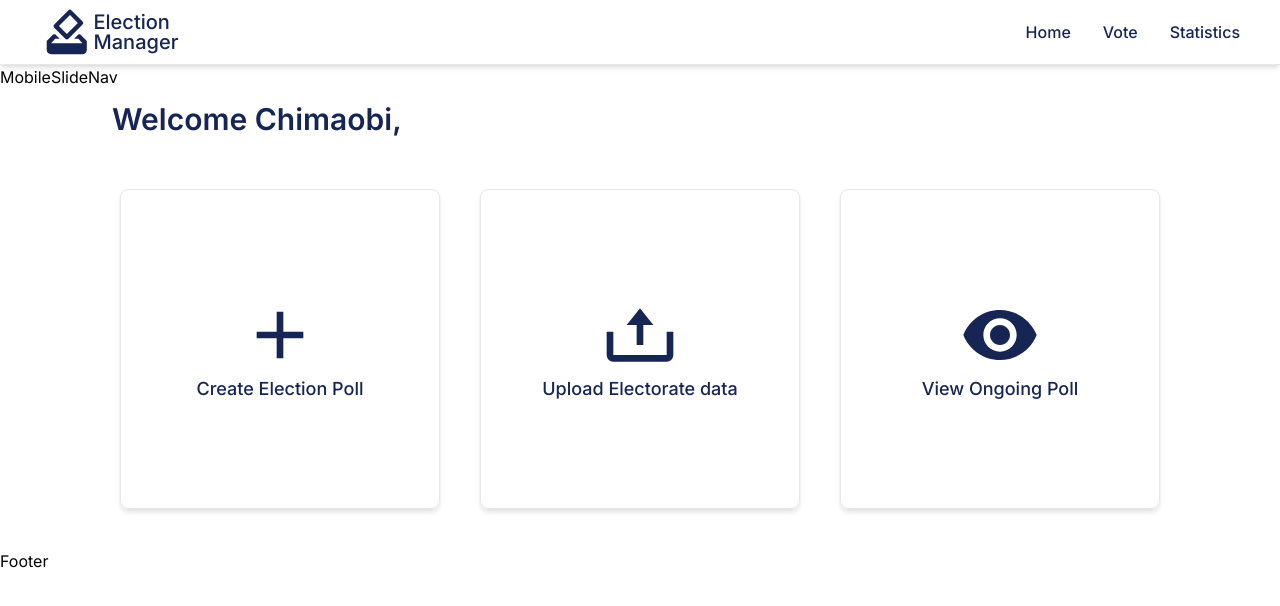
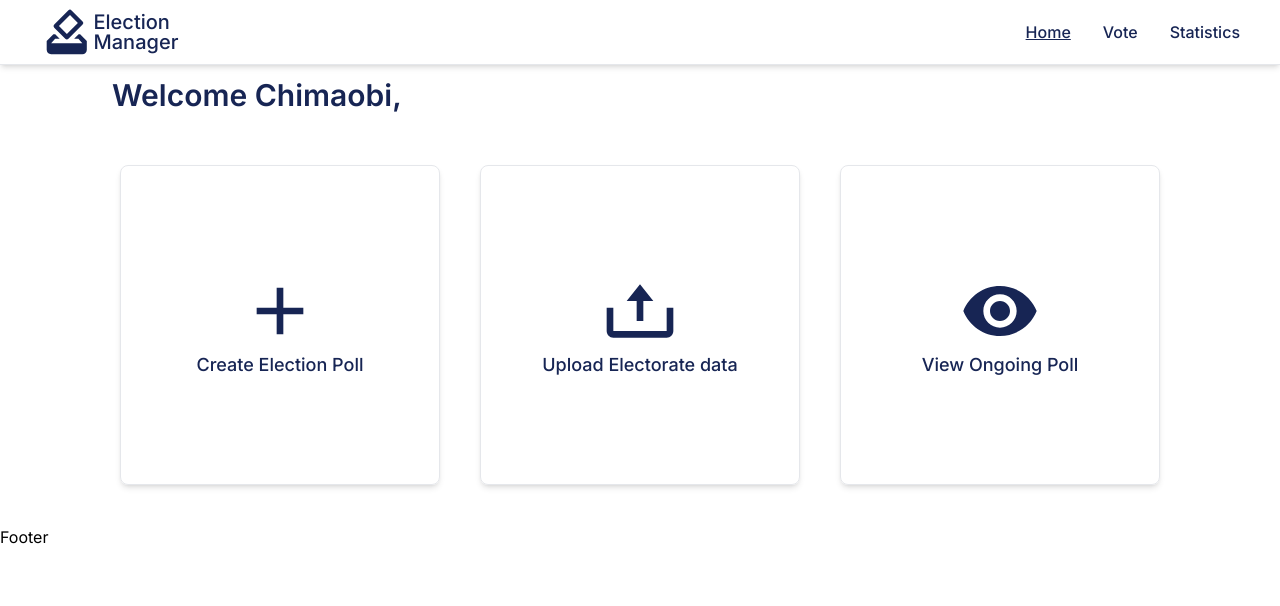
Before and after one commit to Jennifer-tech/Election_Manager, a Next.js app: page / in a window 1280 px wide. Shown: the top 606 px of the page. Built offline with nearby package versions, Linux system fonts and the light colour scheme.

Commit message:
feat/worked on the mobileSlideNav folder

```diff
--- a/app/election-year/page.tsx
+++ b/app/elections/page.tsx
@@ -2,7 +2,7 @@ import { ELECTION_POSITION } from "@/utils/config/urls";
 import Link from "next/link";
 import React from "react";
 
-const ElectionYear = () => {
+const Elections = () => {
   return (
     <div className="flex flex-col mt-10">
       <Link href={ELECTION_POSITION}>
@@ -23,4 +23,4 @@ const ElectionYear = () => {
   );
 };
 
-export default ElectionYear;
+export default Elections;
--- a/components/Navbar/Home/index.tsx
+++ b/components/Navbar/Home/index.tsx
@@ -2,20 +2,23 @@
 
 import { HOME_ROUTE } from "@/utils/config/urls";
 import Link from "next/link";
-import { usePathname, useRouter } from "next/navigation";
+import { usePathname } from "next/navigation";
 import React, { useMemo } from "react";
 
 const Home = () => {
-  const router = useRouter();
   const path = usePathname();
 
   const isActivePath = useMemo(() => {
     return path === HOME_ROUTE;
-  }, [router]);
+  }, [path]);
 
-  return <Link
-  href={HOME_ROUTE}
-  className='text-blue-950'>Home</Link>;
+  return (
+    <Link href={HOME_ROUTE}>
+      <p className={`text-blue-950 nav-link transition-ease ${
+        isActivePath && 'underline underline-offset-3'
+      }`}>Home</p>
+    </Link>
+  );
 };
 
 export default Home;
--- a/components/Navbar/MobileSlideNav/index.tsx
+++ b/components/Navbar/MobileSlideNav/index.tsx
@@ -1,12 +1,47 @@
-import React from 'react'
+// import { useRouter } from 'next/router';
+import Home from '@/app/page';
+import { useRouter } from 'next/navigation';
+import React, { useEffect } from 'react'
+import { MdOutlineClose } from 'react-icons/md';
+import Statistics from '../Statistics';
+import Vote from '../Vote';
 
 type Props = {
   toggle: boolean;
   setToggle: (x: boolean) => void;
 }
 const MobileSlideNav = ({ toggle, setToggle}: Props) => {
+  const router = useRouter();
+
+
+  useEffect(() => {
+    document.addEventListener(
+      "keydown",
+      (e) => e.key === "Escape" && setToggle(false)
+    );
+
+    return () => {
+      document.removeEventListener("keydown", (e) => e.key === "Escape");
+    };
+  }, []);
+
   return (
-    <div>MobileSlideNav</div>
+    <div
+      className={`z-30 sm:hidden flex flex-col p-7 text-shadow-300 justify-between fixed transition-ease bg-white top-0 bottom-0 left-0 ${
+        toggle ? "right-0" : "-translate-x-full"
+      }`}
+    >
+
+      <div className="w-full flex flex-col space-y-10">
+        <MdOutlineClose onClick={() => setToggle(false)} className="w-10 h-10" />
+
+        <div className=" flex flex-col space-y-3">
+          <Home />
+          <Statistics />
+          <Vote />
+        </div>
+      </div>
+    </div>
   )
 }
 
--- a/components/Navbar/Statistics/index.tsx
+++ b/components/Navbar/Statistics/index.tsx
@@ -1,23 +1,26 @@
-import { STATISTICS_ROUTE } from '@/utils/config/urls'
-import Link from 'next/link'
-import { usePathname, useRouter } from 'next/navigation'
-import React, { useMemo } from 'react'
+import { STATISTICS_ROUTE } from "@/utils/config/urls";
+import Link from "next/link";
+import { usePathname } from "next/navigation";
+import React, { useMemo } from "react";
 
 const Statistics = () => {
-    const router = useRouter();
-    const path = usePathname();
+  const path = usePathname();
 
-    const isActivePath = useMemo(() => {
-        return path === STATISTICS_ROUTE;
-      }, [router]);
+  const isActivePath = useMemo(() => {
+    return path === STATISTICS_ROUTE;
+  }, [path]);
+
   return (
-    <Link
-    href={STATISTICS_ROUTE}
-    className='text-blue-950'
-    >
+    <Link href={STATISTICS_ROUTE}>
+      <p
+        className={`text-blue-950 nav-link transition-ease ${
+          isActivePath && "underline underline-offset-3"
+        }`}
+      >
         Statistics
+      </p>
     </Link>
-  )
-}
+  );
+};
 
-export default Statistics
+export default Statistics;
--- a/components/Navbar/Vote/index.tsx
+++ b/components/Navbar/Vote/index.tsx
@@ -1,23 +1,26 @@
-import { ELECTION_YEAR_ROUTE } from '@/utils/config/urls'
-import Link from 'next/link'
-import { usePathname, useRouter } from 'next/navigation'
-import React, { useMemo } from 'react'
+import { ELECTIONS } from "@/utils/config/urls";
+import Link from "next/link";
+import { usePathname } from "next/navigation";
+import React, { useMemo } from "react";
 
 const Vote = () => {
-    const router = useRouter();
-    const path = usePathname();
+  const path = usePathname();
 
-    const isActivePath = useMemo(() => {
-        return path === ELECTION_YEAR_ROUTE;
-      }, [router]);
+  const isActivePath = useMemo(() => {
+    return path === ELECTIONS;
+  }, [path]);
+
   return (
-    <Link href={ELECTION_YEAR_ROUTE}
-    className='text-blue-950'
-    >
+    <Link href={ELECTIONS}>
+      <p
+        className={`text-blue-950 nav-link transition-ease ${
+          isActivePath && "underline underline-offset-3"
+        }`}
+      >
         Vote
+      </p>
     </Link>
-  )
+  );
+};
 
-}
-
-export default Vote
+export default Vote;
--- a/utils/config/urls.ts
+++ b/utils/config/urls.ts
@@ -1,5 +1,5 @@
 export const HOME_ROUTE = "/";
-export const ELECTION_YEAR_ROUTE = "/election-year";
+export const ELECTIONS = "/elections";
 export const STATISTICS_ROUTE = "/statistics";
 export const ELECTION_POSITION = "/election-position";
 export const SELECTED_POSITION = "/selected-position";
```
